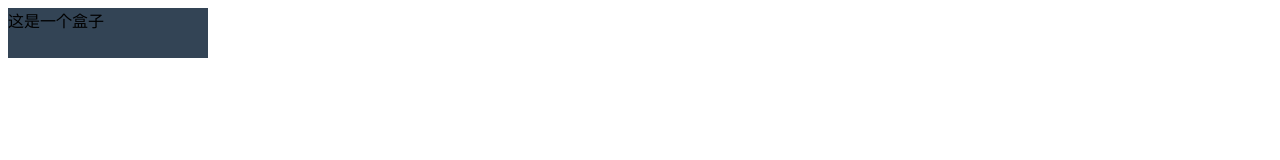
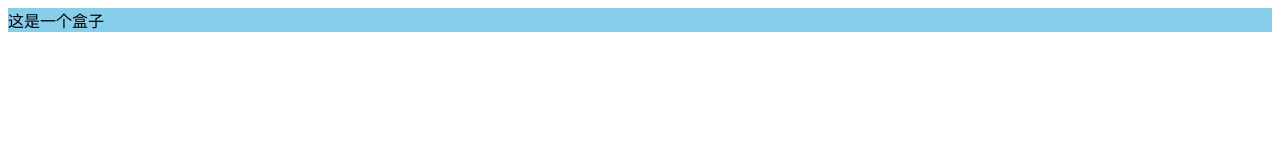
Before and after one commit to mechcodeman/test_01, a plain HTML site: page index.html in a window 1280 px wide. Drawn offline with Linux system fonts and the light colour scheme.

Commit message:
index.css

```diff
--- a/index.css
+++ b/index.css
@@ -1,6 +1,3 @@
 div {
-    border: 1px;
-    width: 200px;
-    height: 50px;
-    background-color: #345;
+    background-color: skyblue;
 }
```
